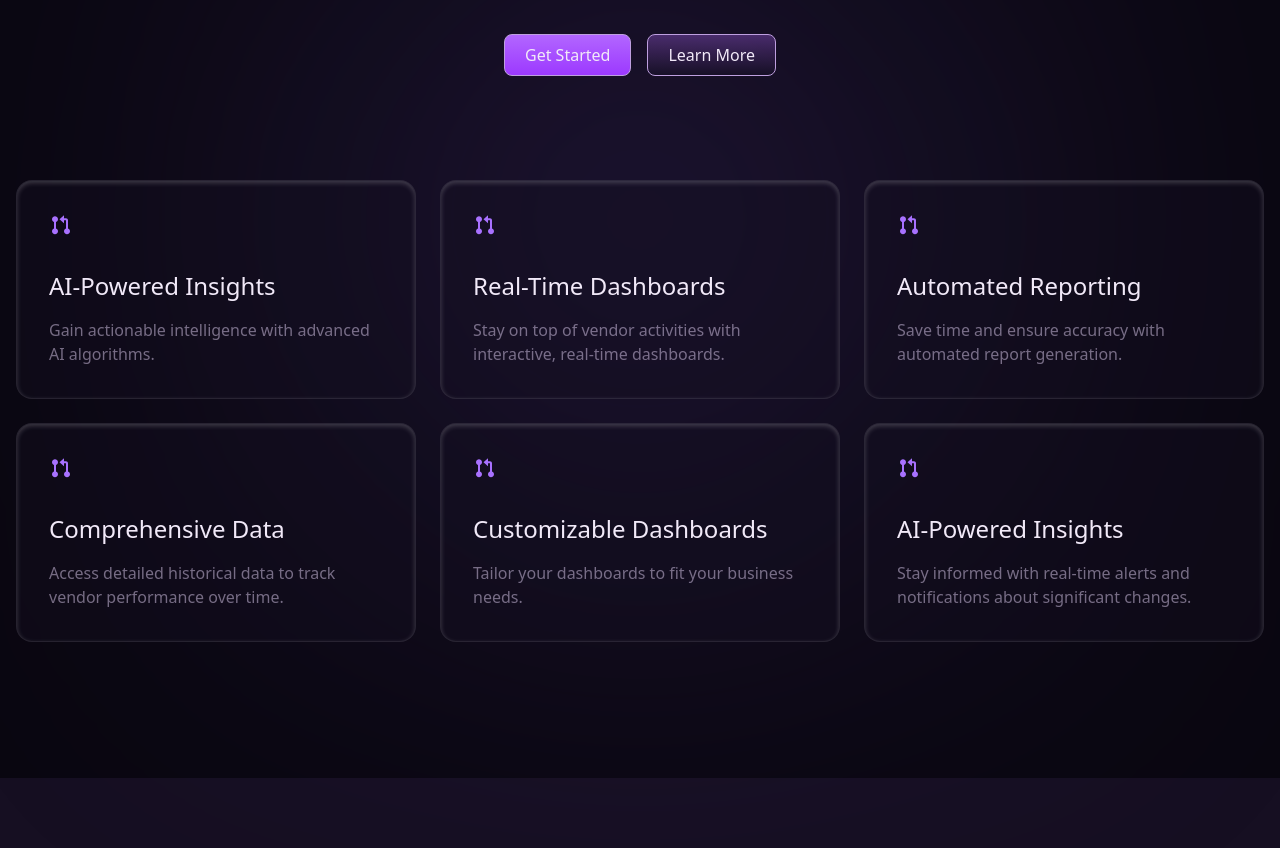
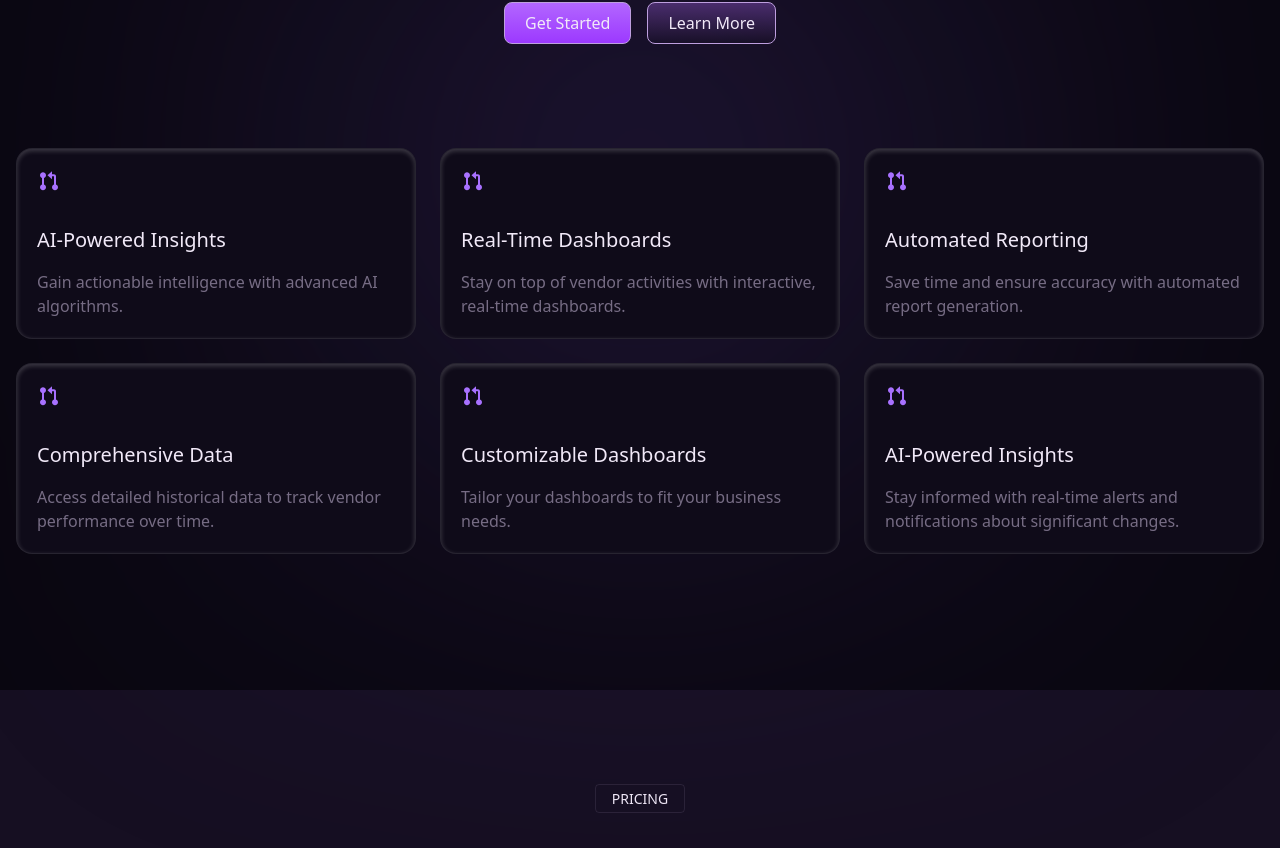
Before and after one commit to ehtishamsh/astraSaasLandingPage, a React (Vite) app: page / in a window 1280 px wide. Shown: the part 6153-7001 px from the top of the page. Built offline with nearby package versions, Linux system fonts and the light colour scheme.

Commit message:
changed and added new styles

```diff
--- a/src/components/home/Howitworks.tsx
+++ b/src/components/home/Howitworks.tsx
@@ -5,7 +5,7 @@ function Howitworks() {
     <div className="relative">
       <div className="  absolute top-[50%] left-[50%] transform translate-x-[-50%] translate-y-[-50%]  bg-mainColor-600 w-96 h-96 rounded-full z-10 blur-[14rem]"></div>
 
-      <div className="mt-28 max-w-7xl mx-auto text-center pb-14 px-4  relative z-20">
+      <div className="mt-20 max-w-7xl mx-auto text-center pb-14 px-4  relative z-20">
         <span className="text-mainColor-100 bg-mainColor-800 rounded-[4px] py-1 px-4 text-sm border border-mainColor-200/10">
           HOW IT WORKS
         </span>
@@ -22,40 +22,40 @@ function Howitworks() {
             <Link
               reloadDocument
               to="/"
-              className="px-5 py-2 rounded-[8px] flex items-center justify-center gap-1 text-base text-mainColor-100 bg-gradient-to-b from-[#B266FF] to-[#9C39FF] border border-mainColor-300"
+              className="px-5 py-2 rounded-[8px] flex items-center justify-center gap-1 text-base text-mainColor-100 hover:bg-gradient-to-b transition-all duration-200 hover:from-[#a245ff] hover:to-[#9024fb] bg-gradient-to-b from-[#B266FF] to-[#9C39FF] border border-mainColor-300"
             >
               Get Started
             </Link>
             <Link
               reloadDocument
               to="/"
-              className="px-5 py-2 rounded-[8px] flex items-center justify-center gap-1 text-base text-mainColor-100 bg-gradient-to-b from-[#b469ff53] to-transparent border border-mainColor-300"
+              className="px-5 py-2 rounded-[8px] flex items-center justify-center gap-1 text-base text-mainColor-100 hover:bg-gradient-to-b transition-all duration-200 hover:from-[#9b38ff53] hover:to-transparent bg-gradient-to-b from-[#b469ff53] to-transparent border border-mainColor-300"
             >
               Learn More
             </Link>
           </div>
         </div>
         <div className="mt-2 grid grid-cols-3 gap-6 pt-24">
-          <div className="p-8 rounded-2xl text-left bg-mainColor-800/40 border inner-shadow border-borderMainColor">
+          <div className="p-5 rounded-2xl text-left hover:bg-mainColor-900/40 bg-mainColor-900 transition-all duration-200  border inner-shadow border-borderMainColor">
             <img
               src="/howitworks.svg"
               alt="How it works"
               className="max-w-6 mb-8"
             />
-            <h3 className="text-2xl font-medium mb-4 text-mainColor-100">
+            <h3 className="text-xl font-medium mb-4 text-mainColor-100">
               AI-Powered Insights
             </h3>
             <p className="text-mainColor-200/50 text-base">
               Gain actionable intelligence with advanced AI algorithms.
             </p>
           </div>
-          <div className="p-8 rounded-2xl text-left bg-mainColor-800/40 border inner-shadow border-borderMainColor">
+          <div className="p-5 rounded-2xl text-left hover:bg-mainColor-900/40 bg-mainColor-900 transition-all duration-200  border inner-shadow border-borderMainColor">
             <img
               src="/howitworks.svg"
               alt="How it works"
               className="max-w-6 mb-8"
             />
-            <h3 className="text-2xl font-medium mb-4 text-mainColor-100">
+            <h3 className="text-xl font-medium mb-4 text-mainColor-100">
               Real-Time Dashboards
             </h3>
             <p className="text-mainColor-200/50 text-base">
@@ -63,26 +63,26 @@ function Howitworks() {
               dashboards.
             </p>
           </div>
-          <div className="p-8 rounded-2xl text-left bg-mainColor-800/40 border inner-shadow border-borderMainColor">
+          <div className="p-5 rounded-2xl text-left hover:bg-mainColor-900/40 bg-mainColor-900 transition-all duration-200  border inner-shadow border-borderMainColor">
             <img
               src="/howitworks.svg"
               alt="How it works"
               className="max-w-6 mb-8"
             />
-            <h3 className="text-2xl font-medium mb-4 text-mainColor-100">
+            <h3 className="text-xl font-medium mb-4 text-mainColor-100">
               Automated Reporting
             </h3>
             <p className="text-mainColor-200/50 text-base">
               Save time and ensure accuracy with automated report generation.
             </p>
           </div>
-          <div className="p-8 rounded-2xl text-left bg-mainColor-800/40 border inner-shadow border-borderMainColor">
+          <div className="p-5 rounded-2xl text-left hover:bg-mainColor-900/40 bg-mainColor-900 transition-all duration-200  border inner-shadow border-borderMainColor">
             <img
               src="/howitworks.svg"
               alt="How it works"
               className="max-w-6 mb-8"
             />
-            <h3 className="text-2xl font-medium mb-4 text-mainColor-100">
+            <h3 className="text-xl font-medium mb-4 text-mainColor-100">
               Comprehensive Data
             </h3>
             <p className="text-mainColor-200/50 text-base">
@@ -90,26 +90,26 @@ function Howitworks() {
               time.
             </p>
           </div>
-          <div className="p-8 rounded-2xl text-left bg-mainColor-800/40 border inner-shadow border-borderMainColor">
+          <div className="p-5 rounded-2xl text-left hover:bg-mainColor-900/40 bg-mainColor-900 transition-all duration-200  border inner-shadow border-borderMainColor">
             <img
               src="/howitworks.svg"
               alt="How it works"
               className="max-w-6 mb-8"
             />
-            <h3 className="text-2xl font-medium mb-4 text-mainColor-100">
+            <h3 className="text-xl font-medium mb-4 text-mainColor-100">
               Customizable Dashboards
             </h3>
             <p className="text-mainColor-200/50 text-base">
               Tailor your dashboards to fit your business needs.
             </p>
           </div>
-          <div className="p-8 rounded-2xl text-left bg-mainColor-800/40 border inner-shadow border-borderMainColor">
+          <div className="p-5 rounded-2xl text-left hover:bg-mainColor-900/40 bg-mainColor-900 transition-all duration-200  border inner-shadow border-borderMainColor">
             <img
               src="/howitworks.svg"
               alt="How it works"
               className="max-w-6 mb-8"
             />
-            <h3 className="text-2xl font-medium mb-4 text-mainColor-100">
+            <h3 className="text-xl font-medium mb-4 text-mainColor-100">
               AI-Powered Insights
             </h3>
             <p className="text-mainColor-200/50 text-base">
```
